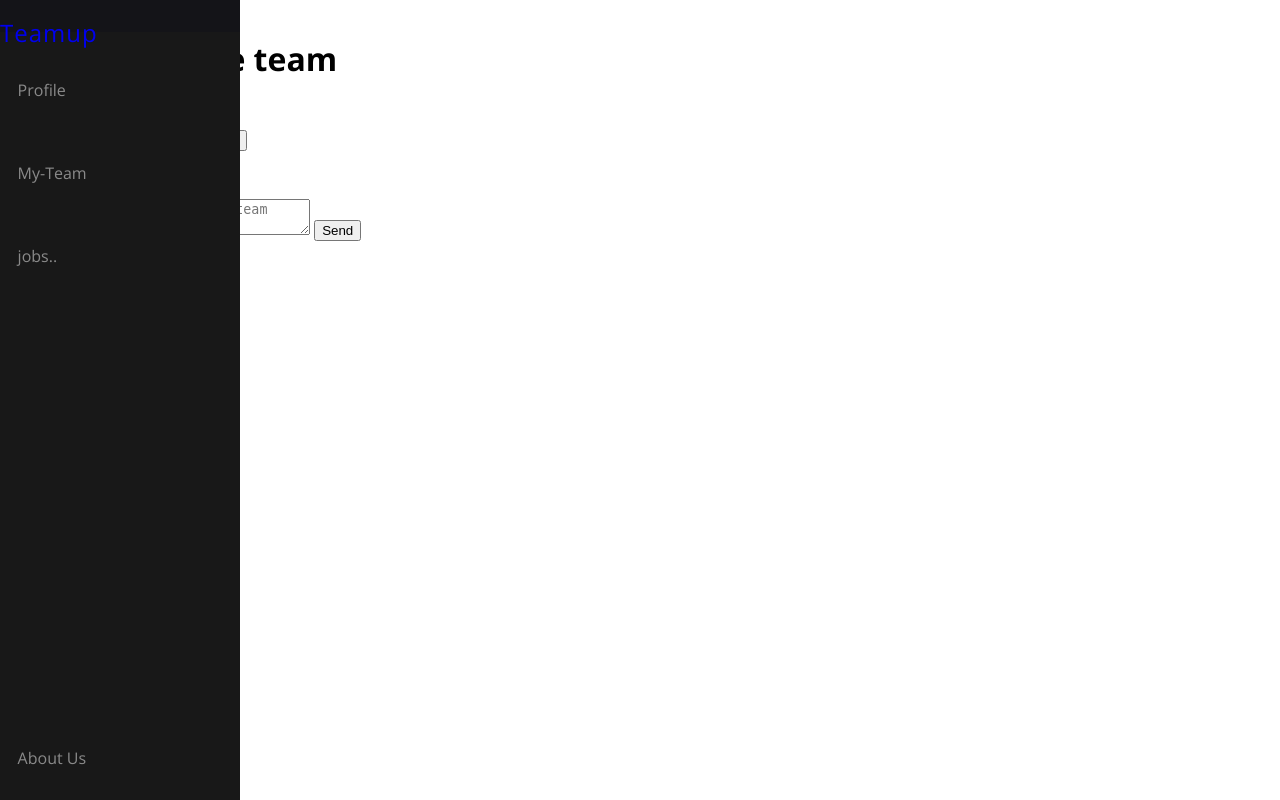
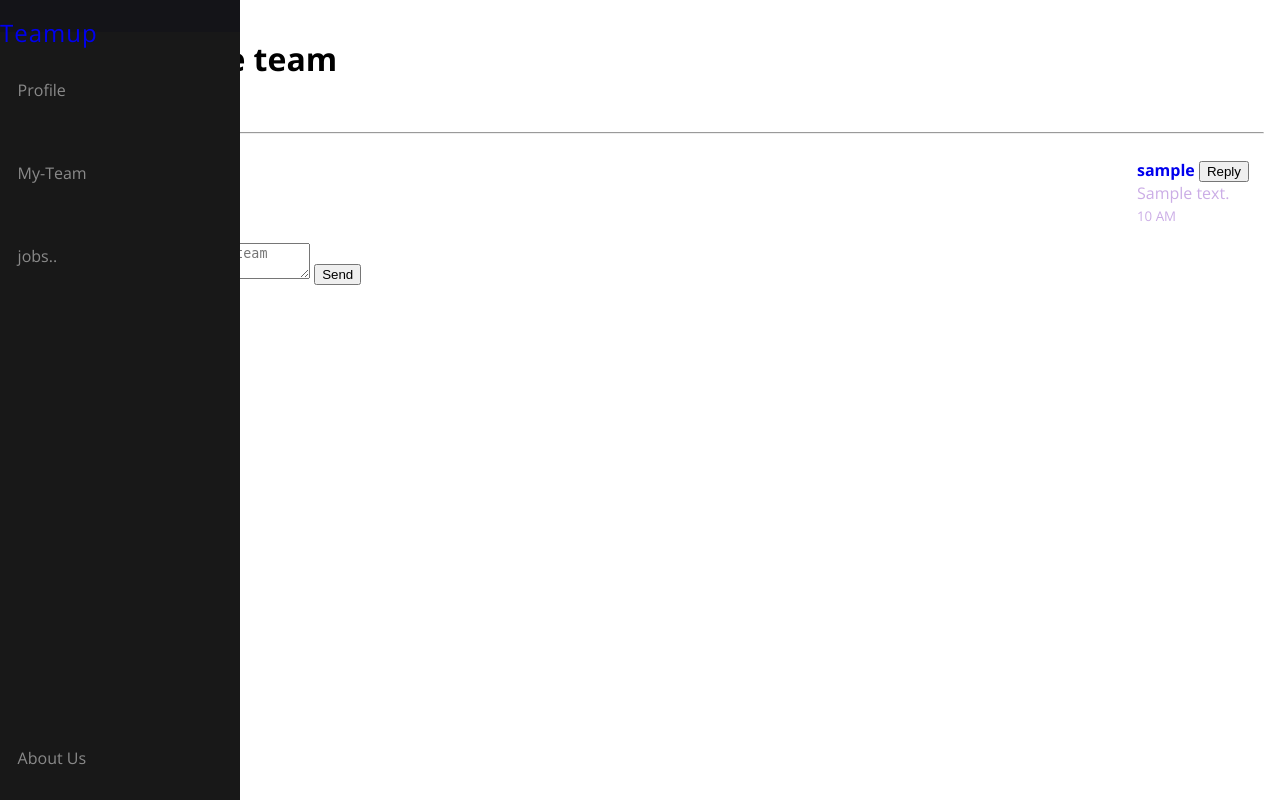
Before and after one commit to Amiram1544/Teamup, a Django app: page /myteam/teampage/1/ in a window 1280 px wide. Run offline with Django 5.2, Linux system fonts and the light colour scheme; a user stored in the database is signed in; tables that the repository leaves empty hold one stand-in row (values such as "Sample post").

Commit message:
Feat: Users can now see their own messages on the right side & Others on left side.

```diff
--- /dev/null
+++ b/myteam/static/myteam/css/team_chat.css
@@ -0,0 +1,45 @@
+/* User messages */
+.my-message {
+
+    color: rgb(203, 173, 230);
+}
+
+/* Other user messages */
+.other-message {
+
+    background-color: lightgray;
+}
+
+.team_chat-message {
+
+    display: flex;
+    flex-direction: column;
+    max-width: 60%;
+    margin: 5px 0;
+    padding: 10px;
+}
+
+.reply-preview {
+
+    width:fit-content;
+    padding: 10px 20px;
+    font-size: 1rem;
+    background-color: black;
+    border-radius: 5px;
+}
+
+.message-wrapper {
+
+    display: flex;
+    width: 100%;
+}
+
+.message-wrapper.right {
+
+    justify-content: flex-end;
+}
+
+.message-wrapper.left {
+
+    justify-content: flex-start;
+}
--- a/myteam/templates/myteam/mainpage.html
+++ b/myteam/templates/myteam/mainpage.html
@@ -18,7 +18,7 @@
     </div>
 
     <div class="myteam-badges">
-        <a href="#" class="myteam-button" id="Teams">Teams</a>
+        <a href="{% url 'myteam:mainpage' %}" class="myteam-button" id="Teams">Teams</a>
         <a href="#" class="myteam-button" id="Tasks">Tasks</a>
         <a href="#" class="myteam-button" id="PV">PV</a>
     </div>
--- a/myteam/templates/myteam/team_chat.html
+++ b/myteam/templates/myteam/team_chat.html
@@ -1,5 +1,10 @@
 {% extends 'navbar.html' %}
 {% load static %}
+{% block extra_css %}
+    <link rel="stylesheet" href="{% static 'myteam/css/team_chat.css' %}">
+{% endblock extra_css %}
+
+
 <!--
                           **Notes:**
     Later do the sidings, where the user can see their messages in left side
@@ -7,11 +12,13 @@
     Also, add the task app, where the user can see their tasks and the tasks of the team_chat
     which is connected to the Task app.
 -->
+
 {% block content %}
     <div class="team_chat-container">
-        <div class="team_chat-header" style="align-items: center;">
+        <div class="team_chat-header" style="align-items: center; margin-bottom: 5px;">
             <h1>{{ team_page.name }}</h1>
             <small style="color: #bfbfbf; font-weight: bold;">{{ team_page.description }}</small>
+            <hr>
         </div>
 
         <div class="team_chat-content">
@@ -29,7 +36,9 @@
                         </div>
                     {% endif %}
                     <!-- Display of messages and Reply butoon-->
-                        <div class="team_chat-message" style="padding: 2px">
+                    {% if team_message.user == request.user %}
+                            <div class="message-wrapper right">
+                                <div class="team_chat-message my-message">
                                     <div class="team_chat-message-header">
                                         <a href="#" style="text-decoration: none ;"><strong>{{team_message.user}}</strong></a>
                                         <button type="button" onclick="ReplyTo({{ team_message.id }}, '{{ team_message.user }}', '{{ team_message.body|escapejs }}')">Reply</button>
@@ -39,6 +48,21 @@
                                         <small>{{team_message.created|date:"f A"}}</small>
                                     </div>
                                 </div>
+                            </div>
+                        {% else %}
+                            <div class="message-wrapper left">
+                                <div class="team_chat-message other-message">
+                                    <div class="team_chat-message-header">
+                                        <a href="#" style="text-decoration: none ;"><strong>{{team_message.user}}</strong></a>
+                                        <button type="button" onclick="ReplyTo({{ team_message.id }}, '{{ team_message.user }}', '{{ team_message.body|escapejs }}')">Reply</button>
+                                    </div>
+                                    <div class="team_chat-message-body">
+                                        <p style="margin: 0px;">{{team_message.body}}</p>
+                                        <small>{{team_message.created|date:"f A"}}</small>
+                                    </div>
+                                </div>
+                            </div>
+                        {% endif %}
                 {%empty%}
                     <div class="team_chat-message" style="padding: 2px">
                         <p>No messages yet. Be the first to send a message!</p>
```
Lines whose indentation alone changed are shown as unchanged.
